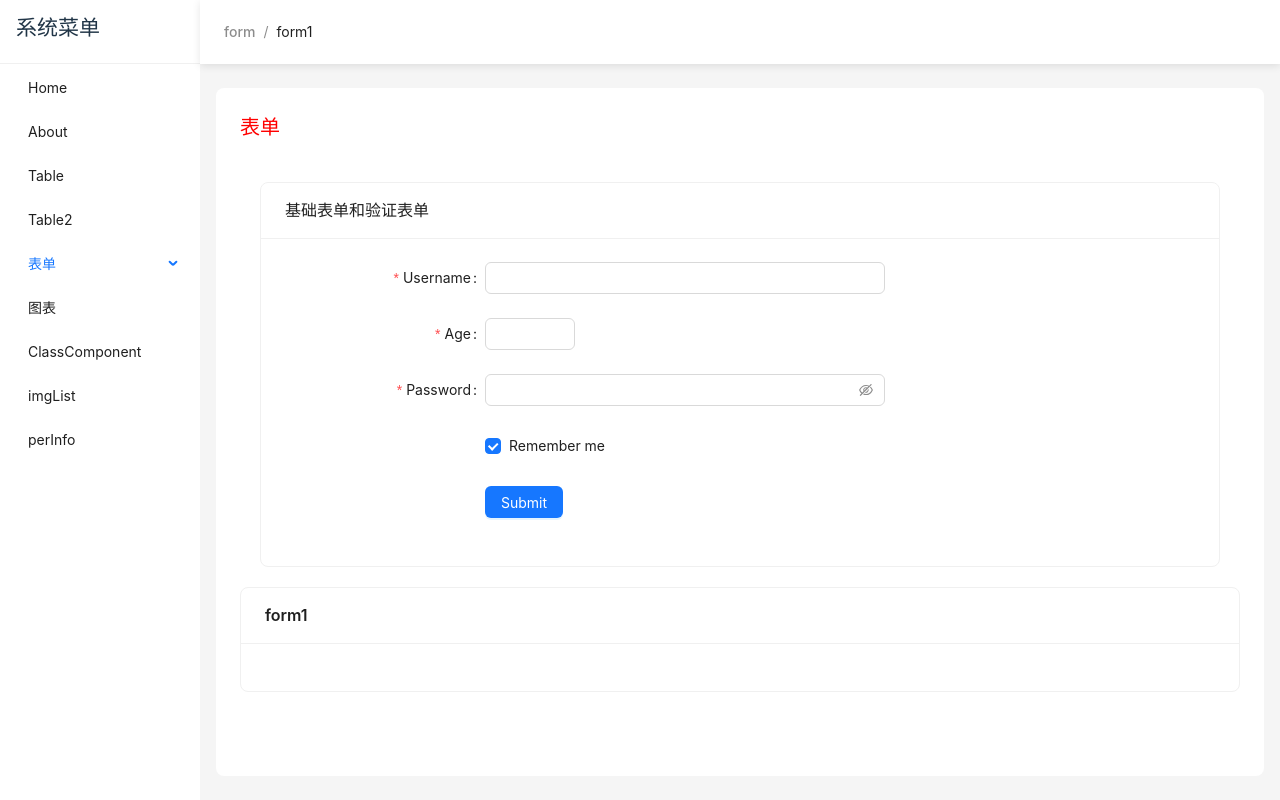
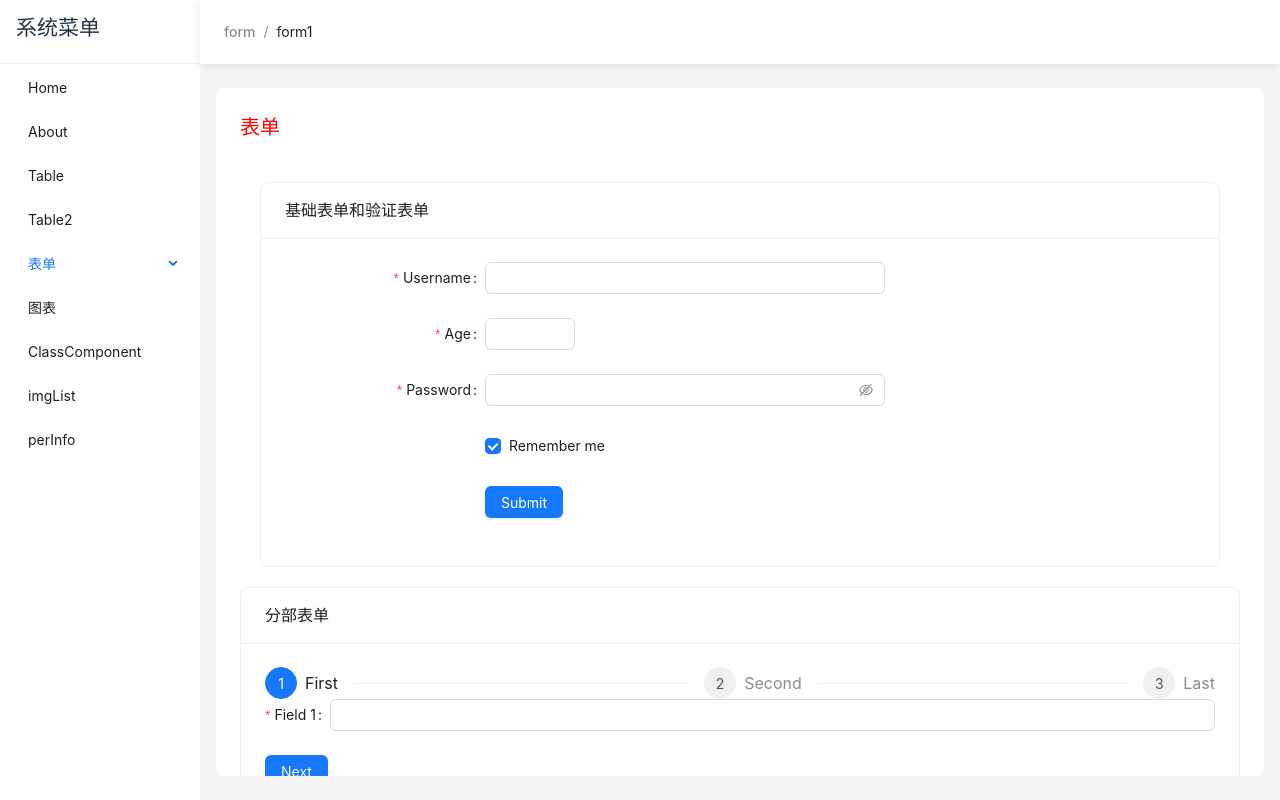
Before and after one commit to jiangyuhang19971225/my-react-app, a React (Vite) app: page /form/form1 in a window 1280 px wide. Built offline with nearby package versions, Linux system fonts and the light colour scheme.

Commit message:
feat: 暂存

```diff
--- a/src/pages/About/index.tsx
+++ b/src/pages/About/index.tsx
@@ -40,6 +40,10 @@ const About: React.FC = () => {
 
   return (
     <>
+      {/* <iframe
+        src="http://127.0.0.1:5500/model-viewer.html"
+        style={{ width: '100%', height: '500px', border: 'none' }}
+      ></iframe> */}
       <Card title="About Page" className={styles.card}>
         <CounterDisplay />
         <div>
--- /dev/null
+++ b/src/pages/Form/components/FirstForm.tsx
@@ -0,0 +1,41 @@
+// FirstForm.tsx
+import React, { forwardRef, useImperativeHandle } from 'react';
+import { Form, Input } from 'antd';
+
+interface FirstFormProps {
+  onFinish?: (data: Record<string, any>) => void;
+  initialValues: Record<string, any>;
+}
+
+const FirstForm = forwardRef<
+  { validateFields: () => Promise<Record<string, any>> },
+  FirstFormProps
+>((props, ref) => {
+  // const { onFinish } = props;
+  const [form] = Form.useForm();
+
+  // 将表单实例暴露给父组件
+  useImperativeHandle(ref, () => ({
+    validateFields: () => form.validateFields(),
+  }));
+
+  // const handleFinish = (values: Record<string, any>) => {
+  //   console.log('handleFinish:', values);
+  //   onFinish(values); // 调用父组件的 onFinish
+  //   // form.resetFields(); // 可选：重置表单
+  // };
+
+  return (
+    <Form form={form} initialValues={props.initialValues}>
+      <Form.Item
+        name="field1"
+        label="Field 1"
+        rules={[{ required: true, message: 'Please input Field 1!' }]}
+      >
+        <Input />
+      </Form.Item>
+    </Form>
+  );
+});
+
+export default FirstForm;
--- /dev/null
+++ b/src/pages/Form/components/SecondForm.tsx
@@ -0,0 +1,33 @@
+import React, { forwardRef, useImperativeHandle } from 'react';
+import { Form, Input, message } from 'antd';
+
+interface SecondFormProps {
+  onFinish?: (data: Record<string, any>) => void;
+  initialValues: Record<string, any>;
+}
+
+const SecondForm = forwardRef<
+  { validateFields: () => Promise<Record<string, any>> },
+  SecondFormProps
+>((props, ref) => {
+  const [form] = Form.useForm();
+
+  // 将表单实例暴露给父组件
+  useImperativeHandle(ref, () => ({
+    validateFields: () => form.validateFields(),
+  }));
+
+  return (
+    <Form form={form} initialValues={props.initialValues}>
+      <Form.Item
+        name="field2"
+        label="Field 2"
+        rules={[{ required: true, message: 'Please input Field 2!' }]}
+      >
+        <Input />
+      </Form.Item>
+    </Form>
+  );
+});
+
+export default SecondForm;
--- a/src/pages/Form/index.tsx
+++ b/src/pages/Form/index.tsx
@@ -1,7 +1,10 @@
-import { Layout, Card, Button, Checkbox, Form, Input, InputNumber } from 'antd';
+import { Layout, Card, Button, Checkbox, Form, Input, InputNumber, Steps } from 'antd';
 import type { FormProps } from 'antd/lib/form';
-import React from 'react';
+import React, { useState, useCallback } from 'react';
 import styles from './index.module.css';
+import FirstForm from './components/FirstForm';
+import SecondForm from './components/SecondForm';
+import { log } from 'echarts/types/src/util/log.js';
 
 type FieldType = {
   username?: string;
@@ -18,9 +21,7 @@ const BasicForm: React.FC = () => {
     setBaseform(values);
   };
 
-  const onFinishFailed: FormProps<FieldType>['onFinishFailed'] = (
-    errorInfo,
-  ) => {
+  const onFinishFailed: FormProps<FieldType>['onFinishFailed'] = (errorInfo) => {
     console.log('Failed:', errorInfo);
   };
 
@@ -61,11 +62,7 @@ const BasicForm: React.FC = () => {
             <Input.Password />
           </Form.Item>
 
-          <Form.Item<FieldType>
-            name="remember"
-            valuePropName="checked"
-            label={null}
-          >
+          <Form.Item<FieldType> name="remember" valuePropName="checked" label={null}>
             <Checkbox>Remember me</Checkbox>
           </Form.Item>
 
@@ -87,7 +84,116 @@ const BasicForm: React.FC = () => {
 };
 
 const Form1: React.FC = () => {
-  return <Card title="form1"></Card>;
+  const [current, setCurrent] = useState(0);
+  const [formData, setFormData] = useState({
+    first: {} as Record<string, unknown>,
+    second: {} as Record<string, unknown>,
+    last: {} as Record<string, unknown>,
+  });
+
+  // 创建对表单的引用
+  const firstFormRef = React.useRef<{ validateFields: () => Promise<Record<string, unknown>> }>(
+    null,
+  );
+  const secondFormRef = React.useRef<{ validateFields: () => Promise<Record<string, unknown>> }>(
+    null,
+  );
+
+  const steps = [
+    {
+      title: 'First',
+      content: <FirstForm ref={firstFormRef} initialValues={formData.first} />,
+    },
+    {
+      title: 'Second',
+      content: <SecondForm ref={secondFormRef} initialValues={formData.second} />,
+    },
+    {
+      title: 'Last',
+      content: (
+        <>
+          <h1>Last</h1>
+          <div>
+            {JSON.stringify(formData.first)}
+            {JSON.stringify(formData.second)}
+          </div>
+        </>
+      ),
+    },
+  ];
+
+  const items = steps.map((item) => ({ key: item.title, title: item.title }));
+
+  const handleFormFinish = (step: string, data: Record<string, unknown>) => {
+    setFormData((prevData) => ({
+      ...prevData,
+      [step]: data,
+    }));
+    if (current < steps.length - 1) {
+      setCurrent(current + 1); // 自动切换到下一个步骤
+    }
+  };
+
+  const handleSubmit = () => {
+    console.log('Final Data:', formData);
+    // 在这里进行统一提交，例如发送到服务器
+  };
+
+  const nextStep = () => {
+    // 根据当前步骤，验证对应的表单
+    if (current === 0 && firstFormRef.current) {
+      // 验证第一个表单
+      firstFormRef.current
+        .validateFields()
+        .then((values) => {
+          // 表单验证通过，进入下一步
+          handleFormFinish('first', values);
+        })
+        .catch((error) => {
+          console.log('Validate Failed:', error);
+        });
+    } else if (current === 1 && secondFormRef.current) {
+      // 验证第二个表单
+      secondFormRef.current
+        .validateFields()
+        .then((values) => {
+          // 表单验证通过，进入下一步
+          handleFormFinish('second', values);
+        })
+        .catch((error) => {
+          console.log('Validate Failed:', error);
+        });
+    } else {
+      alert('最后一步');
+    }
+  };
+
+  const changeStep = (current: number) => {
+    // console.log('changeStep:', current);
+    setCurrent(current);
+    // setTimeout(() => {
+    //   nextStep();
+    // });
+  };
+
+  return (
+    <Card title="分部表单">
+      <Steps current={current} items={items} onChange={(current) => changeStep(current)} />
+      {steps[current].content}
+      <div style={{ marginTop: 16 }}>
+        {current < steps.length - 1 && (
+          <Button type="primary" onClick={nextStep}>
+            Next
+          </Button>
+        )}
+        {current === steps.length - 1 && (
+          <Button type="primary" onClick={handleSubmit}>
+            Submit
+          </Button>
+        )}
+      </div>
+    </Card>
+  );
 };
 
 export default function FormDemo() {
--- a/src/pages/Login/index.tsx
+++ b/src/pages/Login/index.tsx
@@ -8,7 +8,7 @@ const LoginPage: React.FC = () => {
     console.log('Received values:', values);
 
     try {
-      const response = await fetch('/api/auth/login', {
+      const response = await fetch('/api/login', {
         method: 'POST',
         headers: {
           'Content-Type': 'application/json',
--- a/vite.config.ts
+++ b/vite.config.ts
@@ -17,8 +17,8 @@ export default defineConfig({
     port: 3001,
     proxy: {
       '/api': {
-        // target: 'http://182.92.86.145:3000/api/',
-        target: 'http://127.0.0.1:3000/api',
+        target: 'http://182.92.86.145:3000/',
+        // target: 'http://127.0.0.1:3000/api',
 
         changeOrigin: true,
         rewrite: (path) => path.replace(/^\/api/, ''),
```
Also changed, not shown: .eslintrc.js.
